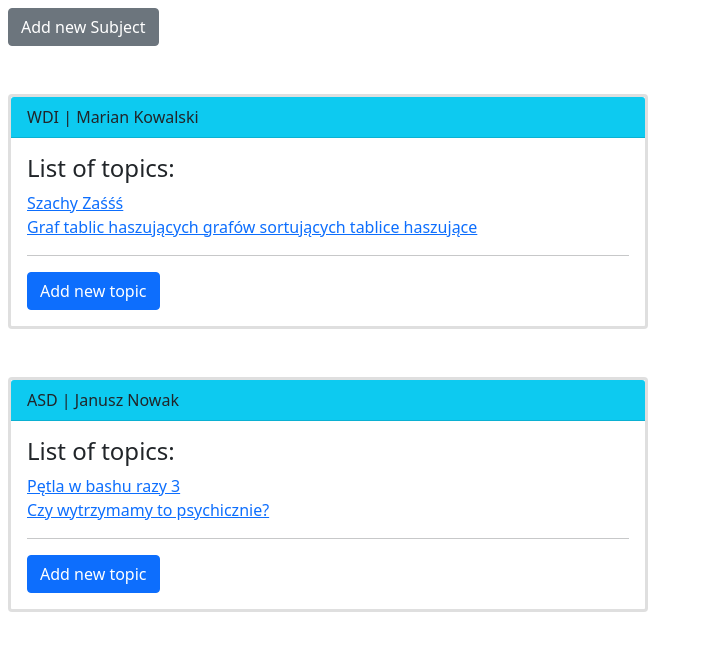
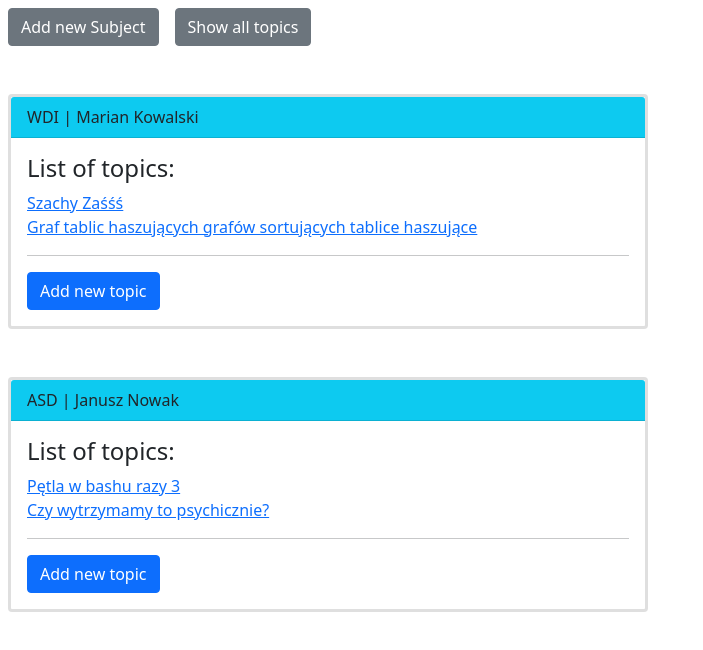
Before and after one commit to adrianryt/UI_IOZeta, a React (Create React App) app in the folder app/: page /subjects in a window 1280 px wide. Shown: the top 650 px of the page, without its empty margins (0-703 px from the left). Built offline with nearby package versions, Linux system fonts and the light colour scheme.

Commit message:
fixed CSS

```diff
--- a/app/src/TopicsMain.tsx
+++ b/app/src/TopicsMain.tsx
@@ -1,10 +1,15 @@
 import * as React from "react";
 import TopicsList from "./TopicsList";
+import {Link} from "react-router-dom";
 
 const TopicsMain = () => {
     return(
         <div>
-            <h2>Topics</h2>
+            <div className="d-flex gap-3 mb-4 mt-2">
+                <h2>Topics</h2>
+                <Link to="/topics/new" className="btn btn-secondary m-0">Add new Topic</Link>
+            </div>
+
             <TopicsList />
         </div>
     )
--- a/app/src/components/subjects/subject_list/SubjectList.tsx
+++ b/app/src/components/subjects/subject_list/SubjectList.tsx
@@ -21,7 +21,10 @@ const SubjectList = () => {
 
     return(
         <div>
-            <Link to="/subjects/new" className="btn btn-secondary ms-2 mt-2 mb-5">Add new Subject</Link>
+            <div className="ms-2 mt-2 mb-5 d-flex gap-3">
+                <Link to="/subjects/new" className="btn btn-secondary">Add new Subject</Link>
+                <Link to="/topics" className="btn btn-secondary">Show all topics</Link>
+            </div>
             {subjectComponents}
         </div>
     )
```
